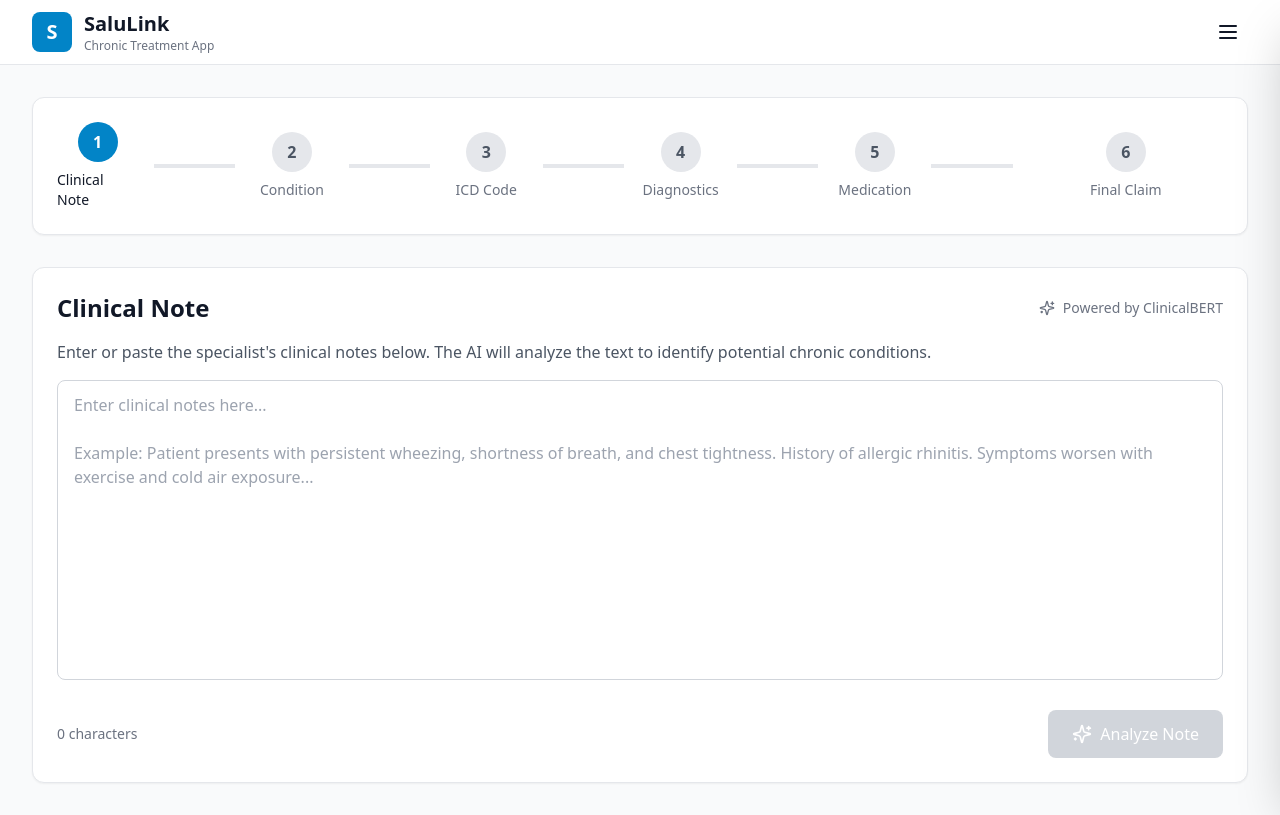
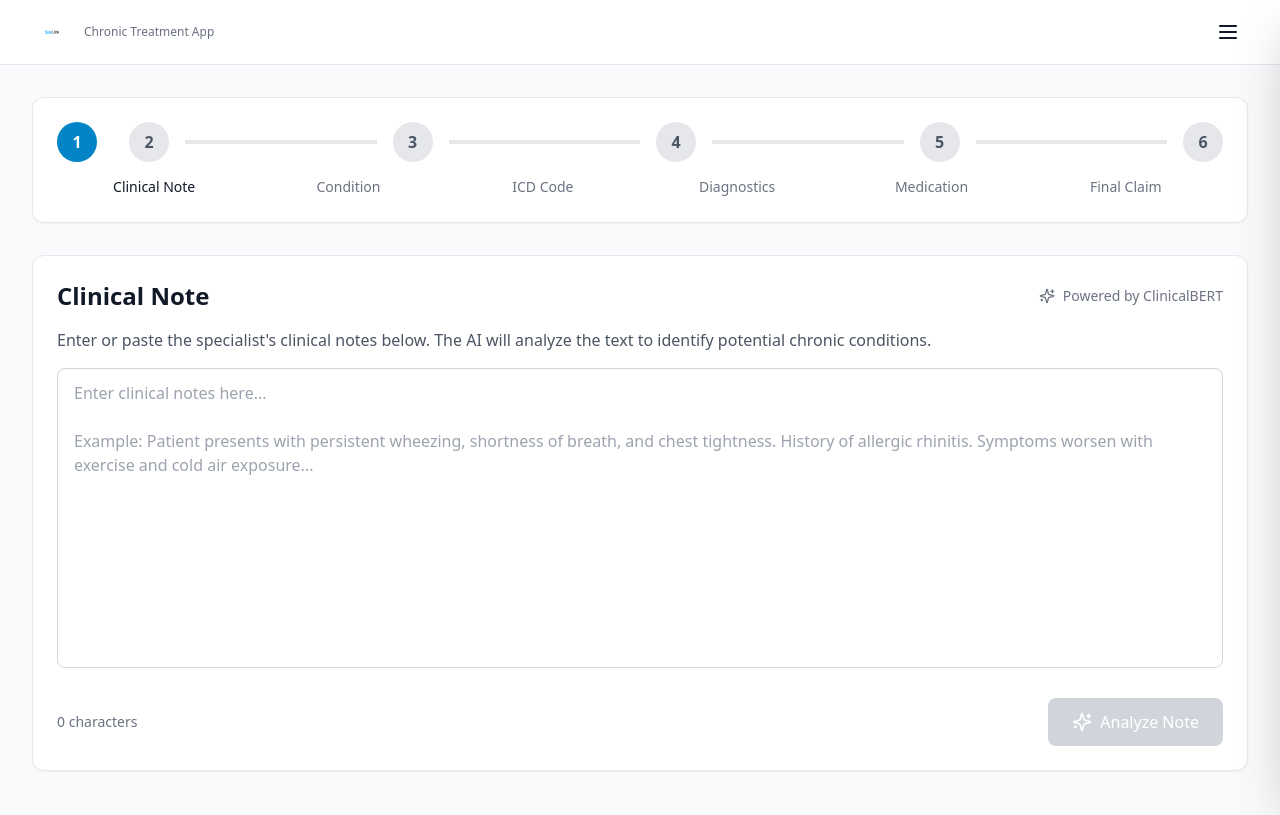
Before and after one commit to SaluLink-Design/SaluLink-Operations-Chronic-App-2-v2, a Next.js app: page / in a window 1280 px wide. Built offline with nearby package versions, Linux system fonts and the light colour scheme.

Commit message:
Updated page.tsx

```diff
--- a/app/page.tsx
+++ b/app/page.tsx
@@ -524,11 +524,12 @@ export default function Home() {
         <div className="max-w-7xl mx-auto px-4 sm:px-6 lg:px-8">
           <div className="flex justify-between items-center h-16">
             <div className="flex items-center gap-3">
-              <div className="w-10 h-10 bg-primary-600 rounded-lg flex items-center justify-center">
-                <span className="text-white font-bold text-xl">S</span>
-              </div>
+              <img
+                src="/3.svg"
+                alt="SaluLink Logo"
+                className="h-10 w-auto"
+              />
               <div>
-                <h1 className="text-xl font-bold text-gray-900">SaluLink</h1>
                 <p className="text-xs text-gray-500">Chronic Treatment App</p>
               </div>
             </div>
@@ -560,10 +561,11 @@ export default function Home() {
           <>
             {/* Progress Steps */}
             <div className="mb-8 bg-white rounded-xl shadow-sm border border-gray-200 p-6">
-              <div className="flex items-center justify-between">
-                {steps.map((step, index) => (
-                  <div key={step.id} className="flex items-center flex-1">
-                    <div className="flex flex-col items-center flex-1">
+              <div className="flex flex-col">
+                {/* Step circles and connectors */}
+                <div className="flex items-center justify-between mb-3">
+                  {steps.map((step, index) => (
+                    <div key={step.id} className="flex items-center" style={{ flex: index === 0 || index === steps.length - 1 ? '0 1 auto' : '1 1 0' }}>
                       <div
                         className={`w-10 h-10 rounded-full flex items-center justify-center font-semibold ${
                           store.currentStep > step.id
@@ -579,21 +581,28 @@ export default function Home() {
                           step.id + 1
                         )}
                       </div>
-                      <span className={`mt-2 text-sm font-medium ${
+                      {index < steps.length - 1 && (
+                        <div
+                          className={`h-1 flex-1 mx-4 ${
+                            store.currentStep > step.id ? 'bg-green-500' : 'bg-gray-200'
+                          }`}
+                        />
+                      )}
+                    </div>
+                  ))}
+                </div>
+                {/* Step titles */}
+                <div className="flex items-start justify-between">
+                  {steps.map((step) => (
+                    <div key={`title-${step.id}`} className="flex-1 text-center" style={{ maxWidth: `${100 / steps.length}%` }}>
+                      <span className={`text-sm font-medium ${
                         store.currentStep >= step.id ? 'text-gray-900' : 'text-gray-500'
                       }`}>
                         {step.title}
                       </span>
                     </div>
-                    {index < steps.length - 1 && (
-                      <div
-                        className={`h-1 flex-1 mx-4 ${
-                          store.currentStep > step.id ? 'bg-green-500' : 'bg-gray-200'
-                        }`}
-                      />
-                    )}
-                  </div>
-                ))}
+                  ))}
+                </div>
               </div>
             </div>
 
```
